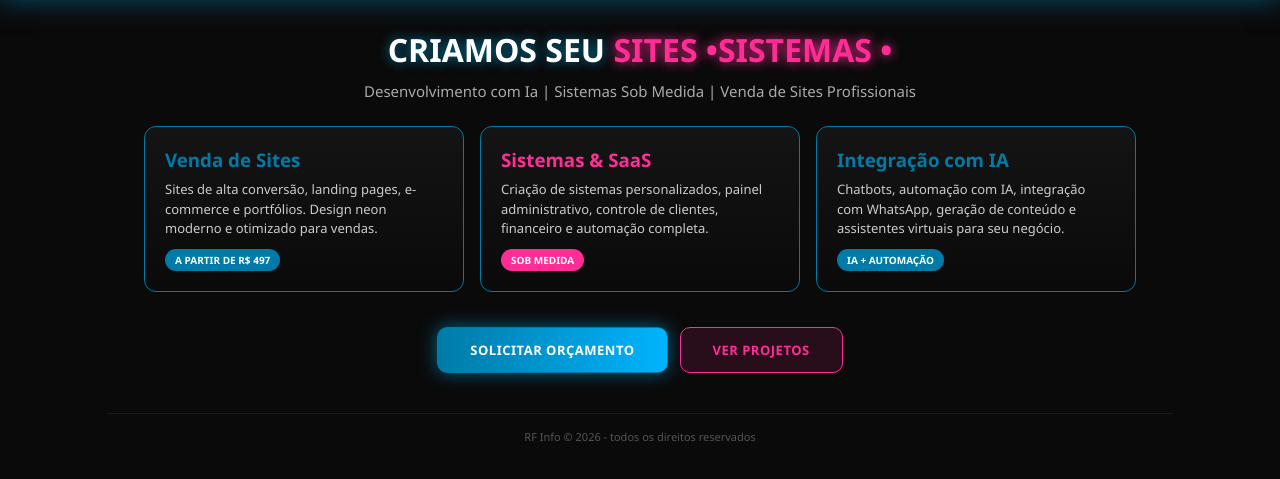
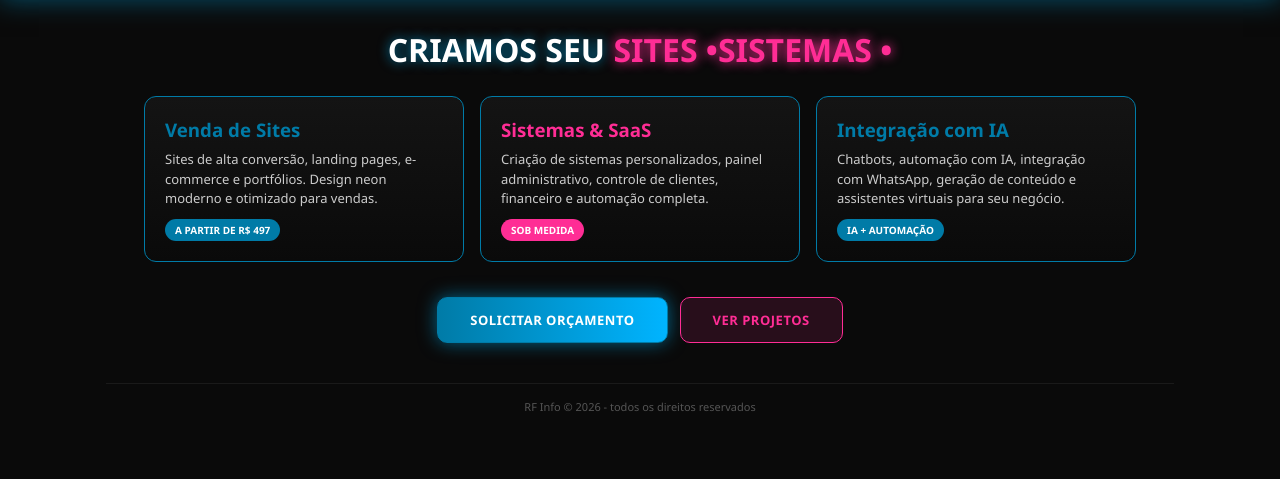
Before and after one commit to mooncakebsb/mudbz, a plain HTML site: page index.html in a window 1280 px wide. Shown: the part 962-1441 px from the top of the page. After the commit the page ends 1419 px from the top, so only its background shows below. Drawn offline with Linux system fonts and the light colour scheme.

Commit message:
Update index.html

```diff
--- a/index.html
+++ b/index.html
@@ -73,7 +73,7 @@ body{background:#0a0a0a;color:#fff;font-family:'Segoe UI',Arial,sans-serif}
 
 <div class="container">
   <div class="titulo">CRIAMOS SEU <span> SITES •SISTEMAS •</span></div>
-  <div class="sub">Desenvolvimento com Ia | Sistemas Sob Medida | Venda de Sites Profissionais</div>
+  <div class="sub"> </div>
 
   <div class="grid">
     <div class="card">
```
